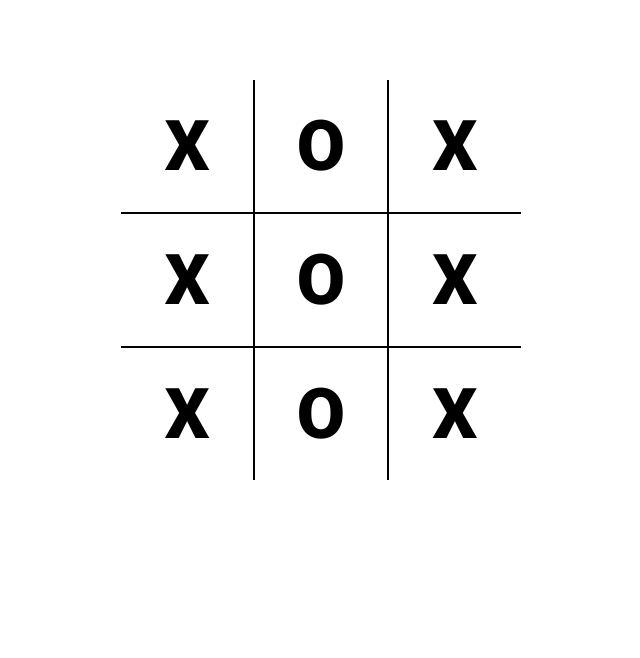
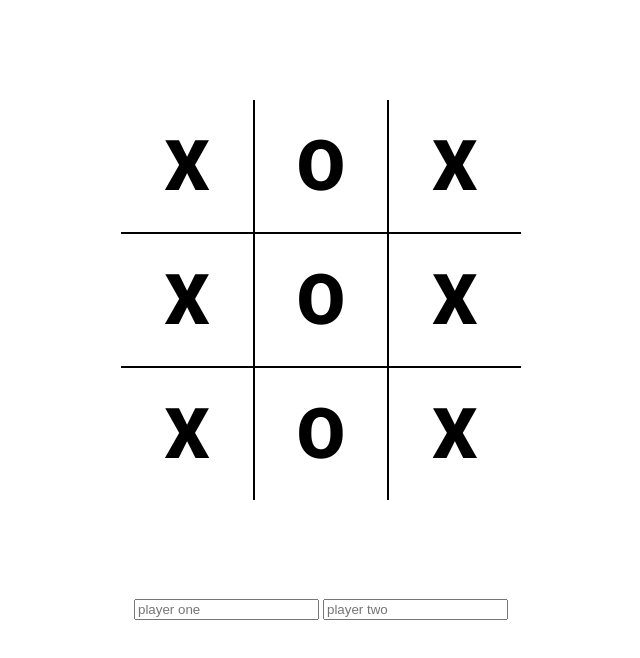
Before and after one commit to carlos-escamilla33/tic_tac_toe_2023, a plain HTML site: page index.html in a window 1280 px wide. Shown: the whole page, without its empty margins (319-959 px from the left). Drawn offline with Linux system fonts and the light colour scheme.

Commit message:
styling input boxes

```diff
--- a/index.html
+++ b/index.html
@@ -1,5 +1,6 @@
 <!DOCTYPE html>
 <html lang="en">
+
 <head>
     <meta charset="UTF-8">
     <meta name="viewport" content="width=device-width, initial-scale=1.0">
@@ -7,7 +8,15 @@
     <script src="script.js" defer></script>
     <title>Document</title>
 </head>
+
 <body>
     <div id="board" data-form-container></div>
+    <div id="player-names">
+        <div>
+            <input type="text" placeholder="player one">
+            <input type="text" placeholder="player two">
+        </div>
+    </div>
 </body>
+
 </html>
--- a/styles.css
+++ b/styles.css
@@ -3,11 +3,11 @@
 body {
     display: flex;
     flex-direction: column;
-    justify-content: center;
+    justify-content: space-evenly;
     align-items: center;
     paddding: 0;
     margin: 0;
-    height: 70vh;
+    height: 90vh;
 }
 
 #board {
@@ -45,3 +45,6 @@ body {
 #board div:nth-child(9) {
     border-bottom: none;
 }
+
+#player-names input{
+}
```
